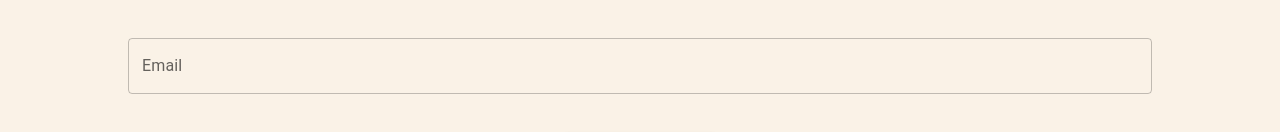
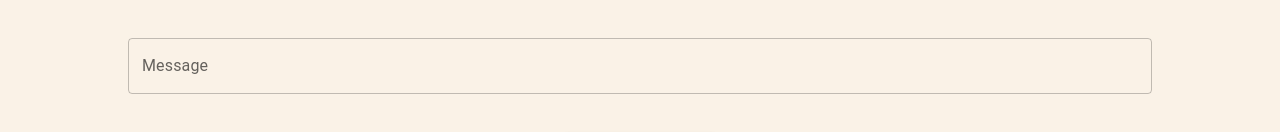
Before and after one commit to Flavius10/PersonalSite, a React (Create React App) app: page /contact in a window 1280 px wide. Shown: the part 439-571 px from the top of the page. Built offline with nearby package versions, Linux system fonts and the light colour scheme.

Commit message:
Label changed

```diff
--- a/src/Pages/ContactPage.js
+++ b/src/Pages/ContactPage.js
@@ -46,7 +46,7 @@ const ContactPage = () => {
         />
         <TextField
           id="outlined-basic-2"
-          label="Email"
+          label="Message"
           variant="outlined"
           sx={{ width:{ xs: '40vw', md: '80vw'} }}
         />
```
